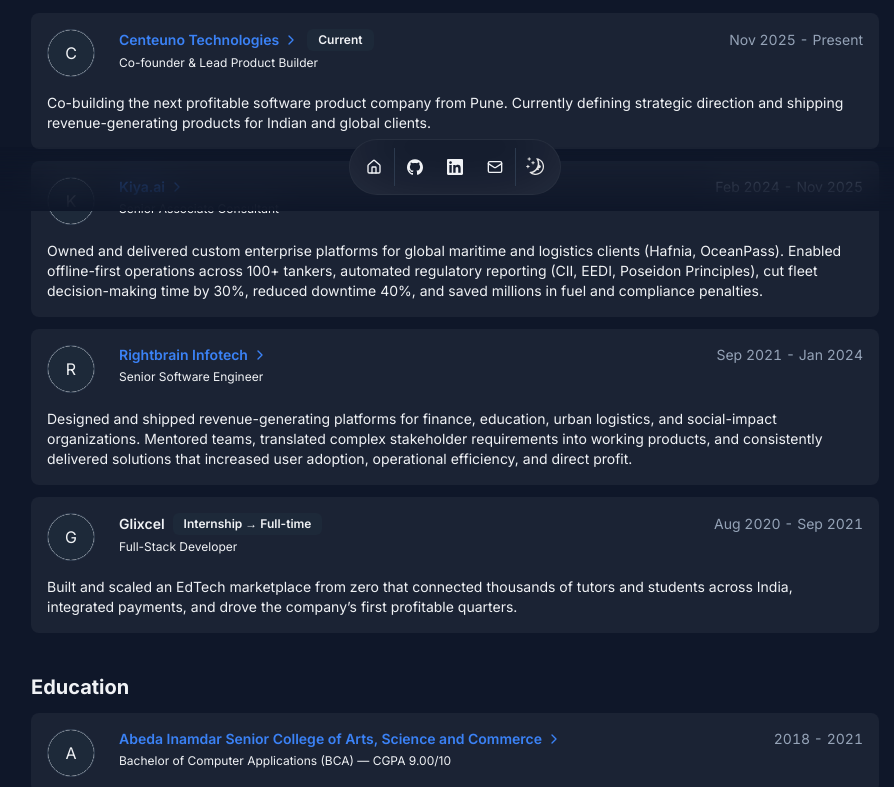
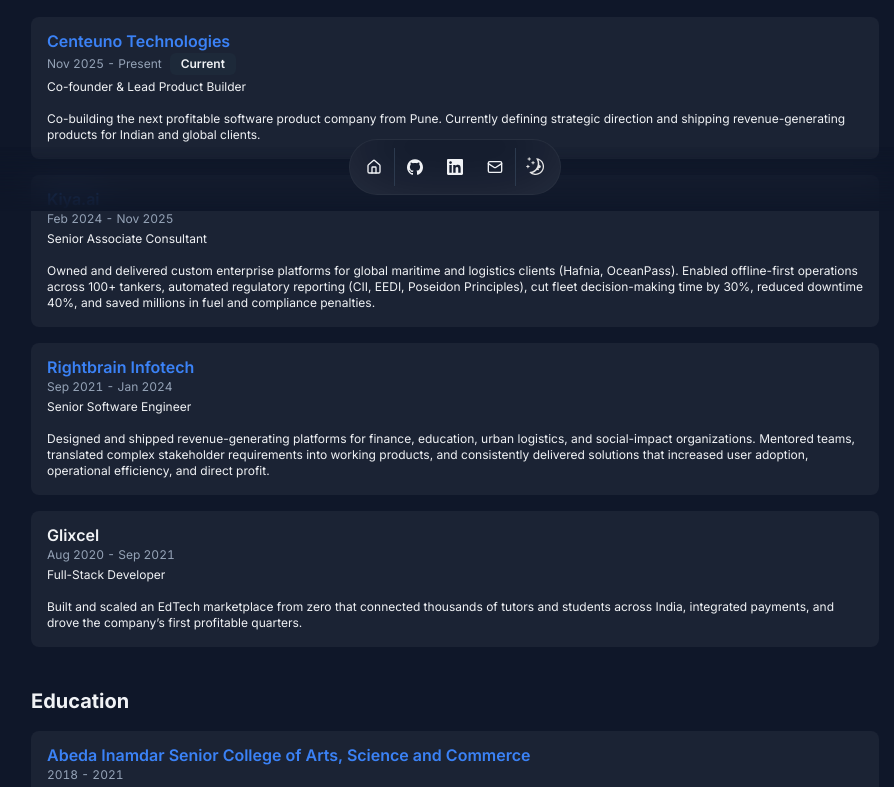
Before and after one commit to azhar-siddiqui/portfolio_, a Next.js app: page / in a window 1280 px wide. Shown: the part 589-1376 px from the top of the page, without its empty margins (185-1079 px from the left). Built offline with nearby package versions, Linux system fonts and the light colour scheme.

Commit message:
fix: UI improvements

```diff
--- a/package.json
+++ b/package.json
@@ -4,7 +4,6 @@
   "private": true,
   "scripts": {
     "dev": "next dev",
-    "postinstall": "node scripts/download-chromium.js",
     "build": "next build",
     "start": "next start",
     "lint": "next lint"
--- a/src/app/page.tsx
+++ b/src/app/page.tsx
@@ -8,11 +8,15 @@ import Markdown from "react-markdown";
 
 export default function Page() {
   return (
-    <main id="resume-content" className="flex flex-col min-h-screen space-y-10">
+    <main id="resume-content" className="flex flex-col min-h-screen space-y-12 sm:space-y-10">
       <section id="hero">
         <div className="mx-auto w-full max-w-4xl space-y-8">
           <div className="flex flex-col sm:flex-row gap-4 sm:justify-between sm:items-center">
-            <div className="flex-col flex flex-1 space-y-1.5">
+            <Avatar className="size-28 border sm:order-last">
+              <AvatarImage alt={DATA.name} src={DATA.avatarUrl} />
+              <AvatarFallback>{DATA.initials}</AvatarFallback>
+            </Avatar>
+            <div className="flex-col flex flex-1 space-y-1.5 order-last sm:order-first">
               <span className="text-3xl font-bold tracking-tighter sm:text-5xl xl:text-6xl/none">
                 {`Hi, I'm ${DATA.name.split(" ")[0]} 👋`}
               </span>
@@ -20,10 +24,6 @@ export default function Page() {
                 {DATA.description}
               </span>
             </div>
-            <Avatar className="size-28 border">
-              <AvatarImage alt={DATA.name} src={DATA.avatarUrl} />
-              <AvatarFallback>{DATA.initials}</AvatarFallback>
-            </Avatar>
           </div>
           <DownloadResumeButton />
         </div>
@@ -35,7 +35,7 @@ export default function Page() {
         </Markdown>
       </section>
       <section id="work">
-        <div className="flex min-h-0 flex-col gap-y-3">
+        <div className="flex min-h-0 flex-col gap-y-4">
           <h2 className="text-xl font-bold">Work Experience</h2>
           {DATA.work.map((work, id) => (
             <ResumeCard
@@ -53,7 +53,7 @@ export default function Page() {
         </div>
       </section>
       <section id="education">
-        <div className="flex min-h-0 flex-col gap-y-3">
+        <div className="flex min-h-0 flex-col gap-y-4">
           <h2 className="text-xl font-bold">Education</h2>
           {DATA.education.map((education, id) => (
             <ResumeCard
@@ -81,7 +81,7 @@ export default function Page() {
       <section id="projects">
         <div className="flex min-h-0 flex-col gap-y-3">
           <h2 className="text-xl font-bold">Projects</h2>
-          <div className="grid grid-cols-1 gap-3 sm:grid-cols-2 mx-auto">
+          <div className="grid grid-cols-1 gap-3 sm:grid-cols-2">
             {DATA.projects.map((project, id) => (
               <ProjectCard
                 href={project.href}
@@ -90,9 +90,6 @@ export default function Page() {
                 description={project.description}
                 dates={project.dates}
                 tags={project.technologies}
-                image={project.image}
-                video={project.video}
-                links={project.links}
               />
             ))}
           </div>
--- a/src/components/project-card.tsx
+++ b/src/components/project-card.tsx
@@ -45,7 +45,7 @@ export function ProjectCard({
   return (
     <Card
       className={
-        "flex flex-col overflow-hidden hover:shadow-lg transition-all duration-300 ease-out h-full bg-primary/5 p-4"
+        "flex flex-col overflow-hidden hover:shadow-lg transition-all duration-300 ease-out h-full bg-primary/5 p-2 sm:p-4"
       }
     >
       {video && (
--- a/src/components/resume-card.tsx
+++ b/src/components/resume-card.tsx
@@ -36,10 +36,11 @@ export const ResumeCard = ({
   };
 
   return (
-    <Card className="flex flex-col bg-primary/5 p-4">
+    <Card className="flex flex-col bg-primary/5 p-3 sm:p-4">
       <div className="flex flex-row gap-2">
+        {logoUrl && (
           <div className="flex justify-center sm:flex-none">
-          <Avatar className="border size-12 m-auto bg-muted-background dark:bg-foreground">
+            <Avatar className="border size-8 sm:size-12 m-auto bg-muted-background dark:bg-foreground">
               <AvatarImage
                 src={logoUrl}
                 alt={altText}
@@ -48,9 +49,14 @@ export const ResumeCard = ({
               <AvatarFallback>{altText[0]}</AvatarFallback>
             </Avatar>
           </div>
-        <div className="flex-grow mt-4 sm:ml-4 sm:mt-0 flex flex-col">
+        )}
+        <div
+          className={`flex-grow ${
+            logoUrl ? "mt-2 sm:ml-4 sm:mt-0" : ""
+          } flex flex-col`}
+        >
           <div className="flex items-center justify-between gap-x-2 text-base">
-            <h3 className="inline-flex items-center justify-center font-semibold leading-none text-xs sm:text-sm">
+            <h3 className="inline-flex items-center justify-center font-semibold leading-none text-base">
               {href ? (
                 <Link
                   href={href}
@@ -58,28 +64,23 @@ export const ResumeCard = ({
                   className="flex items-center gap-1 hover:underline text-blue-500"
                 >
                   {title}
-                  <ChevronRightIcon className="size-4" />
                 </Link>
               ) : (
                 title
               )}
-              {badges && (
-                <span className="inline-flex gap-x-1 ml-2">
-                  {badges.map((badge, index) => (
-                    <Badge
-                      variant="secondary"
-                      className="align-middle text-xs"
-                      key={index}
-                    >
+            </h3>
+          </div>
+          <div className="flex flex-wrap gap-2 mt-1 items-center">
+            <div className="text-xs tabular-nums text-muted-foreground text-right">
+              {period}
+            </div>
+            {badges && badges.length > 0
+              ? badges.map((badge, index) => (
+                  <Badge variant="secondary" className="text-xs" key={index}>
                     {badge}
                   </Badge>
-                  ))}
-                </span>
-              )}
-            </h3>
-            <div className="text-xs sm:text-sm tabular-nums text-muted-foreground text-right">
-              {period}
-            </div>
+                ))
+              : null}
           </div>
           {subtitle && <div className="font-sans text-xs mt-1">{subtitle}</div>}
         </div>
@@ -95,7 +96,7 @@ export const ResumeCard = ({
             duration: 0.7,
             ease: [0.16, 1, 0.3, 1],
           }}
-          className="mt-4 text-xs sm:text-sm"
+          className="mt-4 text-xs"
         >
           {description}
         </motion.div>
--- a/src/data/resume.tsx
+++ b/src/data/resume.tsx
@@ -101,7 +101,7 @@ export const DATA = {
     {
       company: "Glixcel",
       href: "",
-      badges: ["Internship → Full-time"],
+      badges: [],
       location: "Remote",
       title: "Full-Stack Developer",
       logoUrl: "",
@@ -256,6 +256,7 @@ export const DATA = {
     },
     {
       title: "North Eastern University → Academic Management",
+      href: "",
       dates: "Apr 2022 – Jun 2023",
       active: true,
       description:
@@ -264,6 +265,7 @@ export const DATA = {
     },
     {
       title: "Glixcel → Tutor Marketplace EdTech",
+      href: "",
       dates: "Aug 2020 – Sep 2021",
       active: true,
       description:
```
Also changed, not shown: 1 other file (tests, documents, lock files or other folders). Lines whose indentation alone changed are shown as unchanged.
